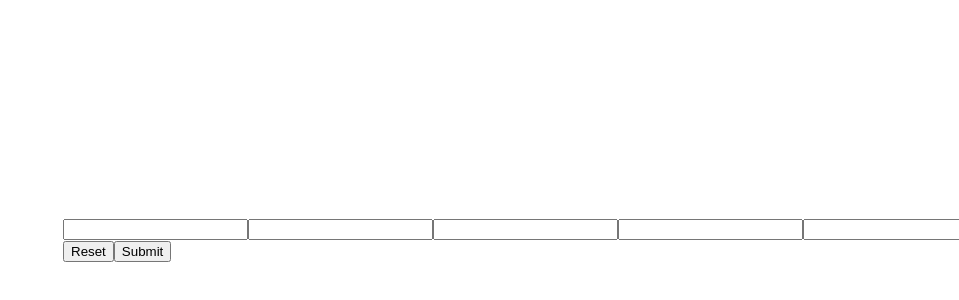
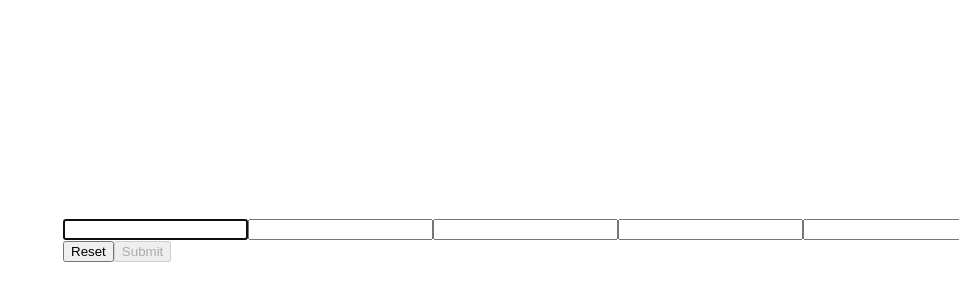
Before and after one commit to grumpycat808/react_greatfrontend, a React (Create React App) app: page / in a window 1280 px wide. Shown: the part 160-460 px from the top of the page, without its empty margins (321-1280 px from the left). Built offline with nearby package versions, Linux system fonts and the light colour scheme.

Commit message:
Completed auth code input again

```diff
--- a/src/App8.js
+++ b/src/App8.js
@@ -4,6 +4,7 @@ export default function App8() {
     return (
         <AuthCodeInput2
             onSubmit={(value) => {
+                console.log(value)
                 fetch(
                     'https://www.greatfrontend.com/api/questions/auth-code-input',
                     {
--- a/src/AuthCodeInput2.js
+++ b/src/AuthCodeInput2.js
@@ -1,26 +1,100 @@
-import { useState } from 'react'
+import { useEffect, useRef, useState } from 'react'
 import './auth-code-input.css'
+
+const defaultState = ['', '', '', '', '', ''];
 export default function AuthCodeInput2({ onSubmit }) {
+    const [code, setCode] = useState(['', '', '', '', '', ''])
+    const listOfInputs = []
+    const [focus, setFocus] = useState(0)
+    const inputRef = useRef(null)
 
-    const [code, setCode] = useState(['', '', '','', '', ''])
-    const listOfInputs = []
+    useEffect(() => {
+        console.log("updating focus")
+        inputRef.current.focus()
+    }, [focus])
+    const updateCode = (value, index) => {
+        const copy = [...code]
+        if (value === '') {
+            copy[index] = ''
+        } else {
+            if (isNaN(parseInt(value, 10))) return
+        }
+
+        copy[index] = value
+        setCode(copy)
+
+
+    }
+    const validInput = (code) => {
+       return code.filter(item => isNaN(parseInt(item, 10))).length === 0;
+
+    }
+    const handlePaste = (value) => {
+        const newCode = value.split("");
+        if(validInput(newCode)) {
+            setCode(newCode)
+        }
+    }
+    const handleKeyPress = (key, index) => {
+        console.log('key', key);
+        switch (key) {
+            case 'Tab':
+                break;
+            case 'Backspace':
+
+                if (code[index] === '' && index > 0) {
+                    setFocus(index - 1)
+                } else {
+                    updateCode('', index)
+                }
+                break
+            case 'ArrowLeft':
+                if(focus > 0) setFocus(index - 1);
+                break
+            case 'ArrowRight':
+                if(focus < 5) setFocus(index + 1);
+                break
+            default:
+                updateCode(key, index)
+                if (index < 5) {
+                    console.log("Update key", index)
+                    setFocus(index + 1)
+                }
+        }
+    }
     for (let index = 0; index < 6; index++) {
         listOfInputs.push(
-            <input type="text" maxLength={1} minLength={1}></input>,
+            <input
+                type="text"
+                onPaste={(e) => handlePaste(e.clipboardData.getData('Text'))}
+                onKeyUp={(e) => handleKeyPress(e.key, index)}
+                key={index}
+                maxLength={1}
+                minLength={1}
+                onFocus={() => setFocus(index)}
+                ref={focus === index ? inputRef : undefined}
+                value={code[index]}
+            ></input>,
         )
+    }
+    //123456
+    //asdasd
+    const handleReset = () => {
+        setCode(defaultState)
     }
     return (
         <div className="main">
             <form
                 onSubmit={(event) => {
-                    event.preventDefault()
-                    onSubmit()
+                    event.preventDefault();
+
+                    onSubmit(code.join(''))
                 }}
             >
                 <div className="input">{listOfInputs.map((item) => item)}</div>
                 <div>
-                    <button type="reset">Reset</button>
-                    <button type="submit">Submit</button>
+                    <button onClick={handleReset} type="reset">Reset</button>
+                    <button disabled={!validInput(code)} type="submit">Submit</button>
                 </div>
             </form>
         </div>
```
